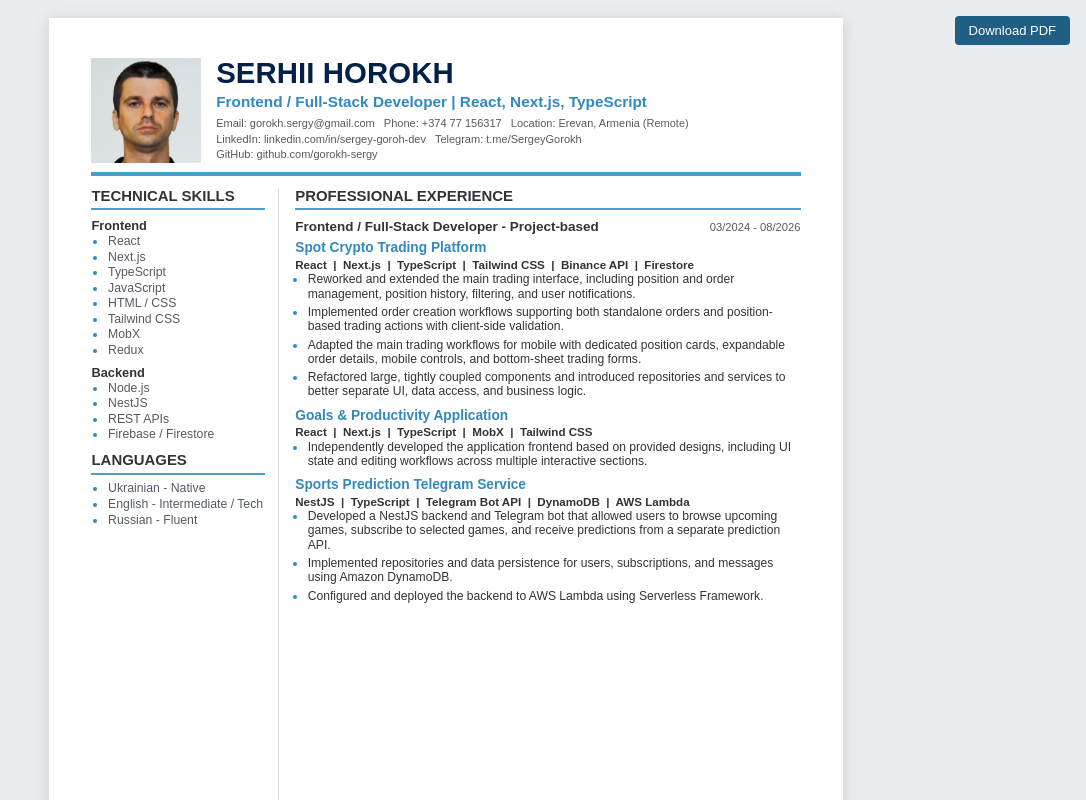
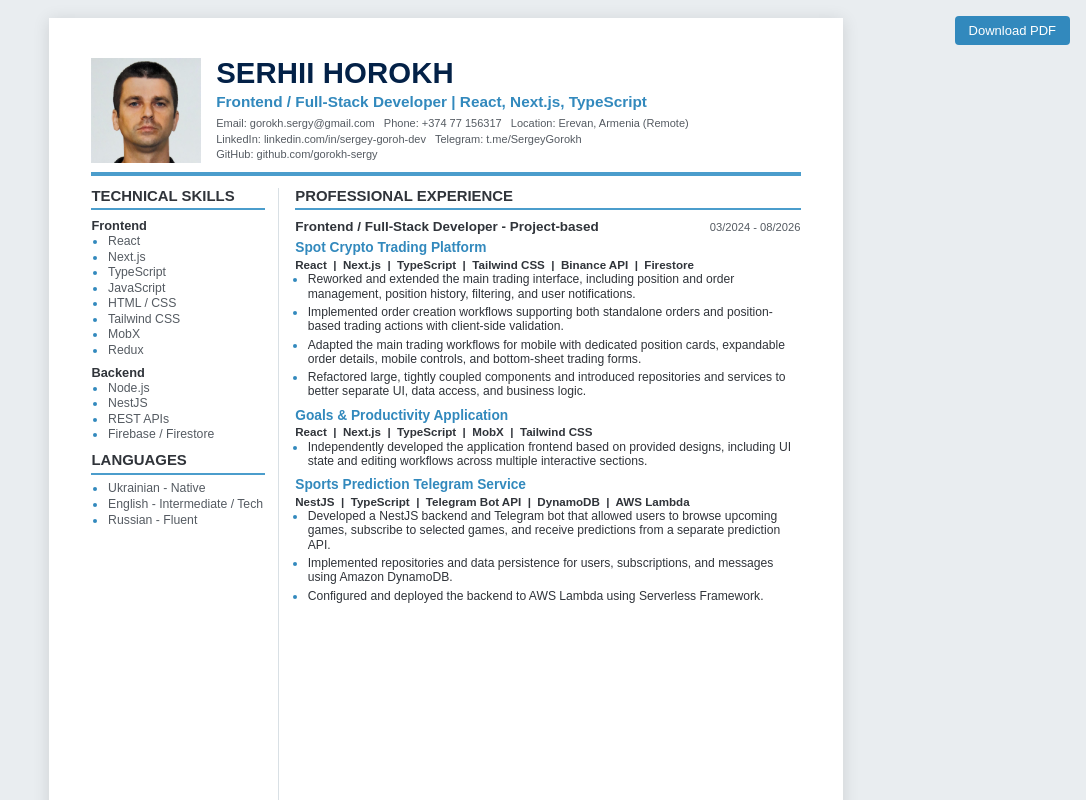
Before and after one commit to gorokh-sergy/cv, a plain HTML site: page index.html in a window 1280 px wide. Shown: the top 800 px of the page, without its empty margins (194-1280 px from the left). Drawn offline with Linux system fonts and the light colour scheme.

Commit message:
styles for download button

```diff
--- a/styles.css
+++ b/styles.css
@@ -23,7 +23,7 @@ body {
     z-index: 1;
     padding: 8px 14px;
     border-radius: 4px;
-    background: #205e83;
+    background: #3289bd;
     color: #fff;
     font-size: 13px;
     line-height: 1;
```
